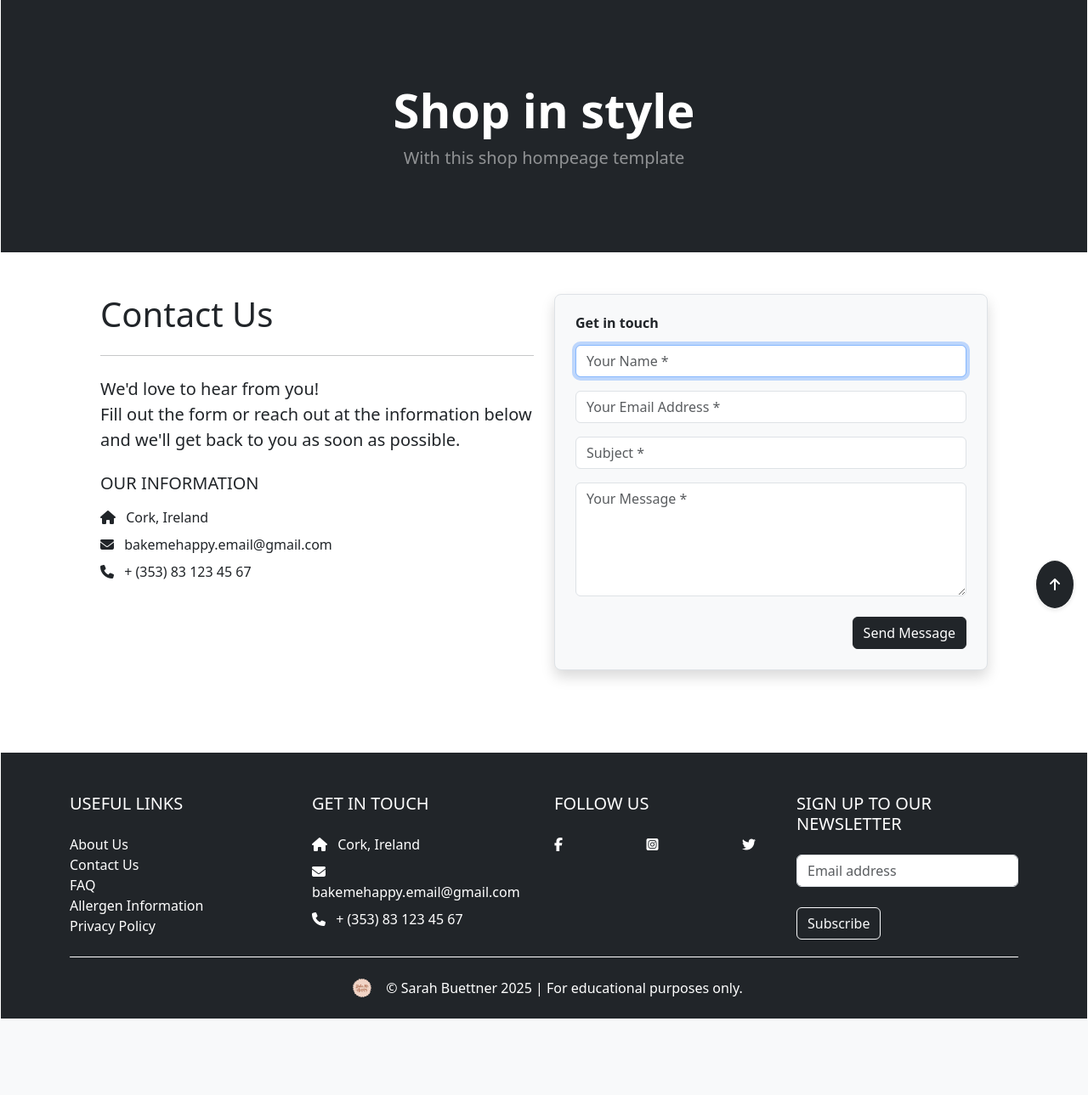
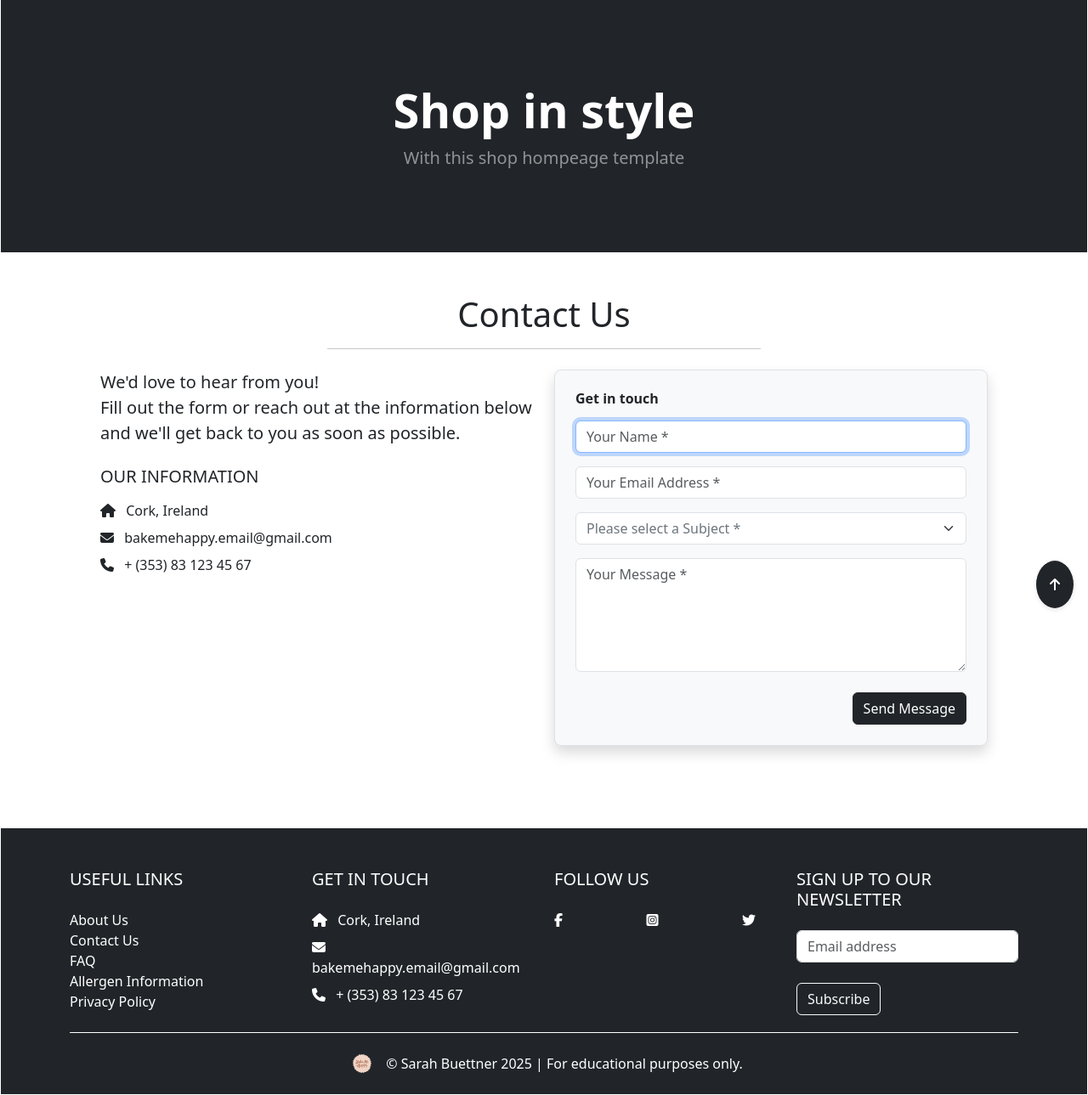
Before and after one commit to Sarah-Bue/bake-me-happy, a Django app: page /contact/ in a window 1280 px wide. Shown: the part 67-1356 px from the top of the page at 85% size. Before the commit the page ends 1266 px from the top, so only its background shows below. Run offline with Django 4.2, Linux system fonts and the light colour scheme; some libraries are stand-ins or nearby versions.

Commit message:
fix: update contact templates for improved consistency and screen reader compatibility. update contact form subject field to be dropdown

```diff
--- a/about/templates/about/privacy_policy.html
+++ b/about/templates/about/privacy_policy.html
@@ -19,10 +19,10 @@
         </header>
 
         <!-- Privacy Policy Section -->
-        <section class="row">
+        <section class="row" aria-labelledby="privacy-policy-section-title">
             <div class="col-12 col-md-10 offset-md-1 mb-5">
                 <div class="content-container p-3" aria-labelledby="privacy-policy-title">
-                    <span id="privacy-policy-title" class="visually-hidden">Privacy Policy Details</span>
+                    <span id="privacy-policy-details" class="visually-hidden">Privacy Policy Details</span>
                     {{ policy.content|safe }}
                 </div>
             </div>
--- a/checkout/templates/checkout/checkout.html
+++ b/checkout/templates/checkout/checkout.html
@@ -169,5 +169,5 @@
     <script src="{% static 'checkout/js/stripe_elements.js' %}"></script>
 
     <!-- Country Field JS -->
-    <script type="text/javascript" src="{% static 'js/countyfield.js' %}"></script>
+    <script type="text/javascript" src="{% static 'js/dropdown.js' %}"></script>
 {% endblock %}
--- a/contact/admin.py
+++ b/contact/admin.py
@@ -12,5 +12,6 @@ class ContactAdmin(admin.ModelAdmin):
     list_filter = ('date_sent',)
     readonly_fields = ('date_sent',)
 
+
 # Register the Contact model with the admin site
 admin.site.register(Contact, ContactAdmin)
--- a/contact/forms.py
+++ b/contact/forms.py
@@ -1,4 +1,3 @@
-
 from django import forms
 from crispy_forms.helper import FormHelper
 from .models import Contact
@@ -14,6 +13,7 @@ class ContactForm(forms.ModelForm):
         fields = ['name', 'email', 'subject', 'message']
         widgets = {
             'message': forms.Textarea(attrs={'rows': 5}),
+            'subject': forms.Select(),
         }
 
     def __init__(self, *args, **kwargs):
@@ -25,7 +25,7 @@ class ContactForm(forms.ModelForm):
         placeholders = {
             'name': 'Your Name',
             'email': 'Your Email Address',
-            'subject': 'Subject',
+            'subject': 'Please select a Subject',
             'message': 'Your Message',
         }
 
@@ -44,3 +44,7 @@ class ContactForm(forms.ModelForm):
             self.fields[field].widget.attrs['placeholder'] = placeholder
             self.fields[field].widget.attrs['class'] = 'form-control'
             self.fields[field].label = False
+
+        # Add profile-form-input class to subject dropdown
+        if field == 'subject':
+            self.fields[field].widget.attrs['class'] += ' profile-form-input'
--- a/contact/models.py
+++ b/contact/models.py
@@ -6,10 +6,23 @@ class Contact(models.Model):
     Model to store contact form messages.
     """
 
+    # Choices for subject field
+    SUBJECT_CHOICES = [
+        ('', 'Please select a Subject *'),
+        ('general', 'General Inquiry'),
+        ('order', 'Order Information'),
+        ('feedback', 'Feedback'),
+        ('custom', 'Order Customization Request'),
+        ('Catering', 'Catering Inquiry'),
+        ('other', 'Other'),
+    ]
+
     # Fields
     name = models.CharField(max_length=100)
     email = models.EmailField()
-    subject = models.CharField(max_length=200)
+    subject = models.CharField(
+        max_length=100, choices=SUBJECT_CHOICES, default=''
+    )
     message = models.TextField()
     # Automatic time stamp
     date_sent = models.DateTimeField(auto_now_add=True)
--- a/contact/templates/contact/contact.html
+++ b/contact/templates/contact/contact.html
@@ -1,16 +1,22 @@
-
 {% extends "base.html" %}
 {% load static %}
 {% load crispy_forms_tags %}
 
 <!-- Content Block -->
 {% block content %}
+    <div class="container px-4 px-lg-5 py-5">
 
-    <div class="container px-4 px-lg-5 py-5">
-        <div class="row">
+        <!-- Header -->
+        <header class="row">
+            <div class="col-12 col-md-6 offset-md-3">
+                <h1 class="display-6 text-center" id="contact-title">Contact Us</h1>
+                <hr class="mb-4" aria-hidden="true">
+            </div>
+        </header>
+
+        <!-- Contact Section -->
+        <section class="row" aria-labelledby="contact-section-title">
             <div class="col-12 col-md-6 mb-4">
-                <h1 class="display-6">Contact Us</h1>
-                <hr class="my-4">
                 <p class="lead mb-3">We'd love to hear from you!<br>Fill out the form or reach out at the information below and we'll get back to you as soon as possible.<br></p>
 
                 <!-- Contact Information -->
@@ -25,13 +31,13 @@
                         </li>
                         <li class="mb-2">
                             <i class="fas fa-envelope me-2" aria-hidden="true"></i>
-                            <span><a href="mailto:bakemehappy.email@gmail.com" class="text-reset text-decoration-none" aria-label="Email us at bakemehappy.email@gmail.com">
+                            <span><a href="mailto:bakemehappy.email@gmail.com" class="text-reset text-decoration-none" aria-label="Email us at bakemehappy.email@gmail.com - opens your default email client with our email address pre-filled">
                                 bakemehappy.email@gmail.com
                             </a></span>
                         </li>
                         <li class="mb-2">
                             <i class="fas fa-phone me-2" aria-hidden="true"></i>
-                            <span><a href="tel:+35383123456" class="text-reset text-decoration-none" aria-label="Call us at plus 353 83 123 45 67">
+                            <span><a href="tel:+35383123456" class="text-reset text-decoration-none" aria-label="Call us at plus 353 83 123 45 67 - opens your default phone app with our phone number pre-filled">
                                 + (353) 83 123 45 67
                             </a></span>
                         </li>
@@ -44,17 +50,24 @@
                 <div class="card border border-white-subtle bg-body-tertiary rounded-3 shadow">
                     <div class="card-body p-4">
                         <h5 class="card-title mb-3">Get in touch</h5>
-                        <form method="POST" action="{% url 'contact' %}" class="form">
+                        <form method="POST" action="{% url 'contact' %}" class="form" aria-label="Contact form">
                             {% csrf_token %}
                             {{ form|crispy }}
                             <div class="text-end mt-4">
-                                <button type="submit" class="btn btn-dark">Send Message</button>
+                                <button type="submit" class="btn btn-dark" aria-label="Submit and send your message" >Send Message</button>
                             </div>
                         </form>
                     </div>
                 </div>
             </div>
-        </div>
+        </section>
     </div>
+{% endblock %}
 
+<!-- Postload JS -->
+ <!-- Postload JS -->
+{% block postloadjs %}
+{{ block.super }}
+    <!-- County Field JS -->
+    <script src="{% static 'js/dropdown.js' %}"></script>
 {% endblock %}
--- a/contact/urls.py
+++ b/contact/urls.py
@@ -1,5 +1,6 @@
 from django.urls import path
 from . import views
+
 
 urlpatterns = [
     path('', views.contact, name='contact'),
--- a/contact/views.py
+++ b/contact/views.py
@@ -1,9 +1,8 @@
-
-from django.shortcuts import render, redirect
+from django.conf import settings
 from django.contrib import messages
 from django.core.mail import send_mail
-from django.template.loader import render_to_string
-from django.conf import settings
+from django.shortcuts import redirect, render
+
 from .forms import ContactForm
 
 
@@ -27,7 +26,11 @@ def contact(request):
             recipient = settings.DEFAULT_FROM_EMAIL
 
             # Send email to admin
-            body = f"Name: {sender_name}\nEmail: {sender_email}\n\nMessage:\n{message}"
+            body = (
+                f"""Name: {sender_name}
+                Email: {sender_email}
+                Message:{message}"""
+            )
             send_mail(
                 f"Contact Form: {subject}",
                 body,
@@ -36,10 +39,14 @@ def contact(request):
                 fail_silently=False,
             )
 
-            messages.success(request, 'Thank you for your message! We will respond as soon as possible.')
+            messages.success(request,
+                             'Thank you for your message!'
+                             'We will respond as soon as possible.')
             return redirect('contact')
         else:
-            messages.error(request, 'There was an error with your form. Please check and try again.')
+            messages.error(request,
+                           'There was an error with your form.'
+                           'Please check and try again.')
     else:
         form = ContactForm()
 
--- a/profiles/templates/profiles/profile.html
+++ b/profiles/templates/profiles/profile.html
@@ -181,7 +181,7 @@
 {% block postloadjs %}
     {{ block.super }}
     <!-- County Field JS -->
-    <script type="text/javascript" src="{% static 'js/countyfield.js' %}"></script>
+    <script type="text/javascript" src="{% static 'js/dropdown.js' %}"></script>
 
     <!-- Profile Edit Toggle JS -->
     <script>
--- a/static/css/base.css
+++ b/static/css/base.css
@@ -112,3 +112,18 @@
     justify-content: space-between;
     margin-top: 1rem;
 }
+
+/* Form Field Styling */
+select,
+select option {
+    color: #000;
+}
+
+select:invalid,
+select option[value=""] {
+    color: #6c757d !important;
+}
+
+.profile-form-input::placeholder {
+    color: #6c757d;
+}
```
Also changed, not shown: contact/migrations/0002_alter_contact_subject.py (added), contact/migrations/0003_alter_contact_subject.py (added), static/js/dropdown.js (renamed from static/js/countyfield.js).
